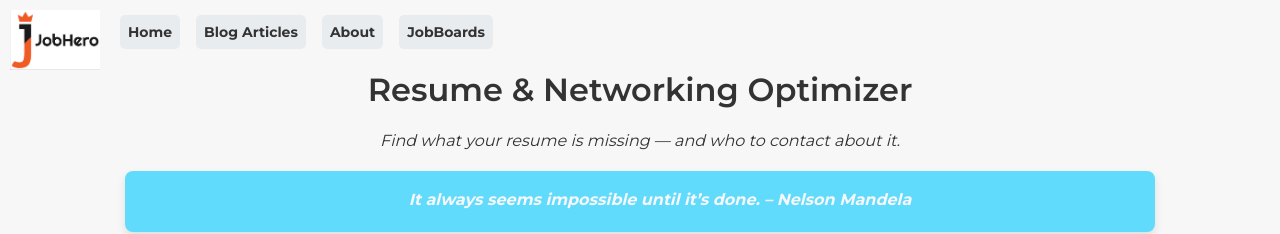
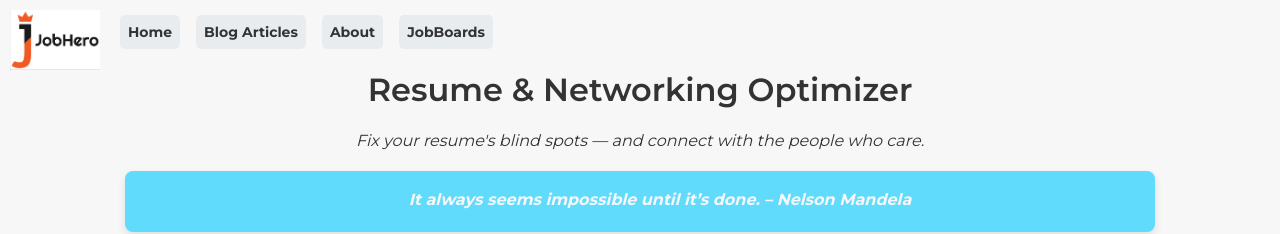
Before and after one commit to mjkeene/resume-keyword-checker, a React (Create React App) app: page / in a window 1280 px wide. Shown: the top 234 px of the page. Built offline with nearby package versions, Linux system fonts and the light colour scheme.

Commit message:
Updating slogan to sound more catchy

```diff
--- a/src/pages/Home.js
+++ b/src/pages/Home.js
@@ -157,7 +157,7 @@ Best regards,
       </a>
 
       <h1>Resume & Networking Optimizer</h1>
-      <h4><i>Find what your resume is missing — and who to contact about it.</i></h4>
+      <h4><i>Fix your resume's blind spots — and connect with the people who care.</i></h4>
       <div className="home-container">
         <div className="quote-banner">
           <p className="motivational-quote">{quote}</p>
```
